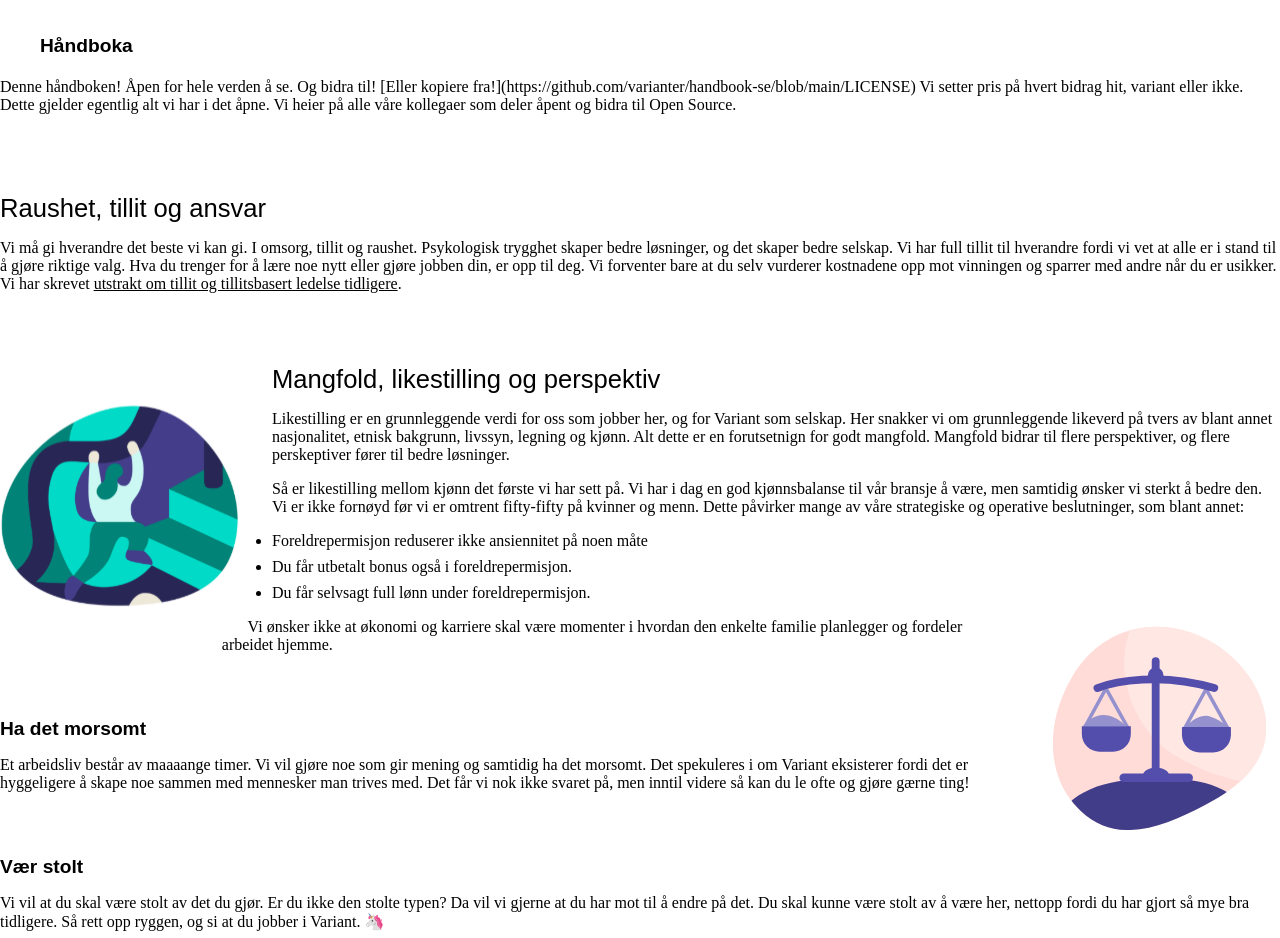
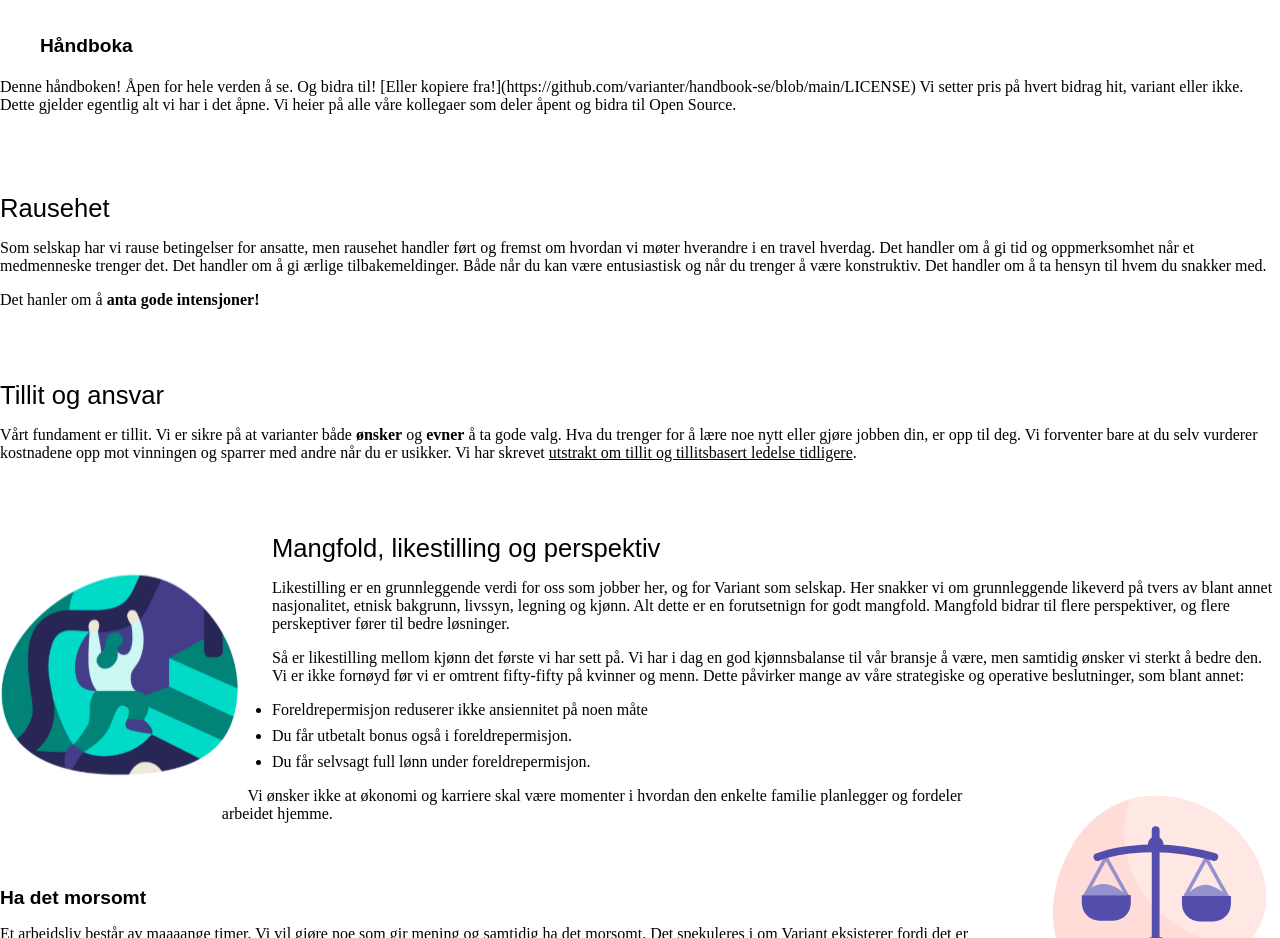
Before and after one commit to varianter/handbook-se, a Next.js app: page / in a window 1280 px wide. Shown: the part 2100-3038 px from the top of the page. Built offline with nearby package versions, Linux system fonts and the light colour scheme.

Commit message:
prøver å grave fram kjerner i værdiene her (#4)

```diff
--- a/pages/index.mdx
+++ b/pages/index.mdx
@@ -127,13 +127,22 @@ sjokkerende nok, tilgang!"
   figureName="book"
 />
 
-### Raushet, tillit og ansvar
+### Rausehet
 
-Vi må gi hverandre det beste vi kan gi. I omsorg, tillit og raushet. Psykologisk trygghet
-skaper bedre løsninger, og det skaper bedre selskap. Vi har full tillit til hverandre fordi vi
-vet at alle er i stand til å gjøre riktige valg. Hva du trenger for å lære noe nytt eller gjøre
-jobben din, er opp til deg. Vi forventer bare at du selv vurderer kostnadene opp mot vinningen
-og sparrer med andre når du er usikker. Vi har skrevet
+Som selskap har vi rause betingelser for ansatte, men rausehet handler ført og fremst
+om hvordan vi møter hverandre i en travel hverdag. Det handler om å gi tid og oppmerksomhet når
+et medmenneske trenger det. Det handler om å gi ærlige tilbakemeldinger. Både når du kan være entusiastisk og
+når du trenger å være konstruktiv. Det handler om å ta hensyn til hvem du snakker med.
+
+Det hanler om å **anta gode intensjoner!**
+
+
+
+### Tillit og ansvar
+
+Vårt fundament er tillit. Vi er sikre på at varianter både **ønsker** og **evner** å ta gode valg.
+Hva du trenger for å lære noe nytt eller gjøre jobben din, er opp til deg. Vi forventer bare at
+du selv vurderer kostnadene opp mot vinningen og sparrer med andre når du er usikker. Vi har skrevet
 [utstrakt om tillit og tillitsbasert ledelse tidligere](https://blog.variant.no/tillitsbasert-ledelse-del-1-hva-og-hvorfor-86f6aa485cf9).
 
 <img
```
